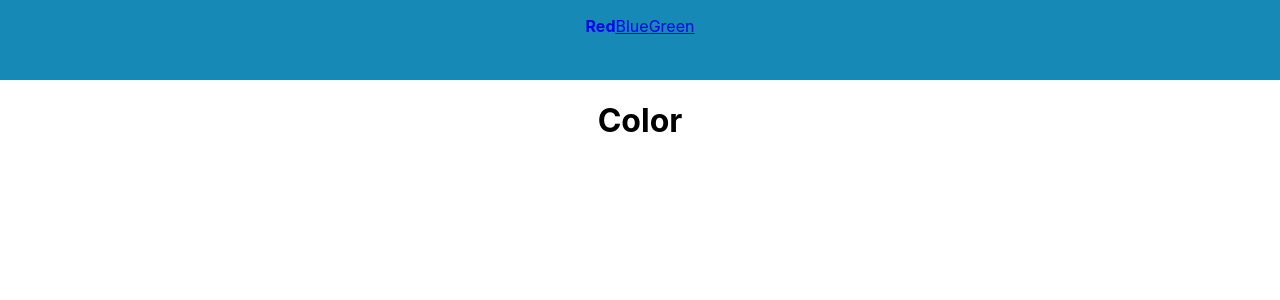
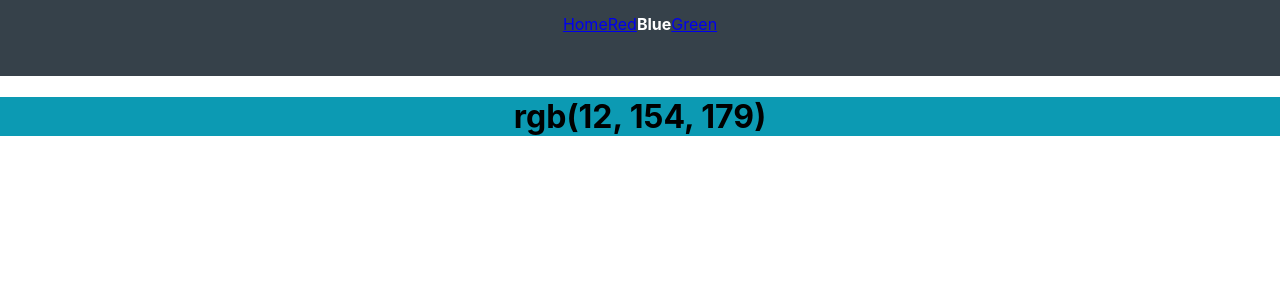
Before and after one commit to hana-acciaioli/react-color-router, a React (Create React App) app: page /12/154/179 in a window 1280 px wide. Shown: the top 300 px of the page. Built offline with nearby package versions, Linux system fonts and the light colour scheme.

Commit message:
removed main component

```diff
--- a/src/App.css
+++ b/src/App.css
@@ -1,5 +1,6 @@
 .App {
   text-align: center;
+  display: grid (40px 700px);
 }
 
 .App-logo {
--- a/src/App.js
+++ b/src/App.js
@@ -1,12 +1,18 @@
 import './App.css';
 import { Switch, Route } from 'react-router-dom';
-import Main from './components/Main/Main.js';
+import Nav from './components/Nav/Nav.js';
+import Color from './components/Color/Color.js';
 
 function App() {
   return (
     <div className="App">
+      <Nav />
+      <Route exact path="/">
+        {' '}
+        Home 🏠
+      </Route>
       <Switch>
-        <Route path="/" component={Main} />
+        <Route path="/:redValue/:greenValue/:blueValue" component={Color} />
       </Switch>
     </div>
   );
--- a/src/components/Color/Color.css
+++ b/src/components/Color/Color.css
@@ -0,0 +1,3 @@
+.container {
+  height: 800px;
+}
--- a/src/components/Color/Color.js
+++ b/src/components/Color/Color.js
@@ -1,9 +1,16 @@
 import React from 'react';
+import { useParams } from 'react-router-dom';
 
 export default function Color() {
+  const { redValue, greenValue, blueValue } = useParams();
   return (
-    <div>
-      <h1>Color</h1>
+    <div
+      style={{ backgroundColor: `rgb(${redValue}, ${greenValue}, ${blueValue})` }}
+      className="container"
+    >
+      <h1>
+        rgb({redValue}, {greenValue}, {blueValue})
+      </h1>
     </div>
   );
 }
--- a/src/components/Main/Main.js
+++ /dev/null
@@ -1,14 +0,0 @@
-import React from 'react';
-// import { useParams } from 'react-router-dom';
-import Nav from '../Nav/Nav';
-import Color from '../Color/Color';
-
-export default function Main() {
-  // const id = useParams();
-  return (
-    <div>
-      <Nav />
-      <Color className="color-display" />
-    </div>
-  );
-}
--- a/src/components/Nav/Nav.css
+++ b/src/components/Nav/Nav.css
@@ -1,5 +1,6 @@
 nav {
-  background-color: rgb(22, 137, 182);
+  background-color: rgb(54, 65, 74);
+  color: whitesmoke;
   list-style: none;
   display: flex(1fr);
   /* flex-direction: row; */
--- a/src/components/Nav/Nav.js
+++ b/src/components/Nav/Nav.js
@@ -4,10 +4,13 @@ import './Nav.css';
 
 export default function Nav() {
   return (
-    <nav>
-      <NavLink to="/#a84232">Red</NavLink>
-      <NavLink to="/:id">Blue</NavLink>
-      <NavLink to="/:id">Green</NavLink>
+    <nav className="nav-bar">
+      <NavLink exact path to="/">
+        Home
+      </NavLink>
+      <NavLink to="/179/45/12">Red</NavLink>
+      <NavLink to="/12/154/179">Blue</NavLink>
+      <NavLink to="/90/110/64">Green</NavLink>
     </nav>
   );
 }
--- a/src/index.css
+++ b/src/index.css
@@ -13,4 +13,15 @@ code {
 nav a.active {
   text-decoration: none;
   font-weight: bold;
+  color: inherit;
 }
+nav {
+  color: whitesmoke;
+}
+.nav-bar {
+  display: block;
+  color: white;
+  text-align: center;
+  padding: 14px 16px;
+  text-decoration: none;
+}
```
